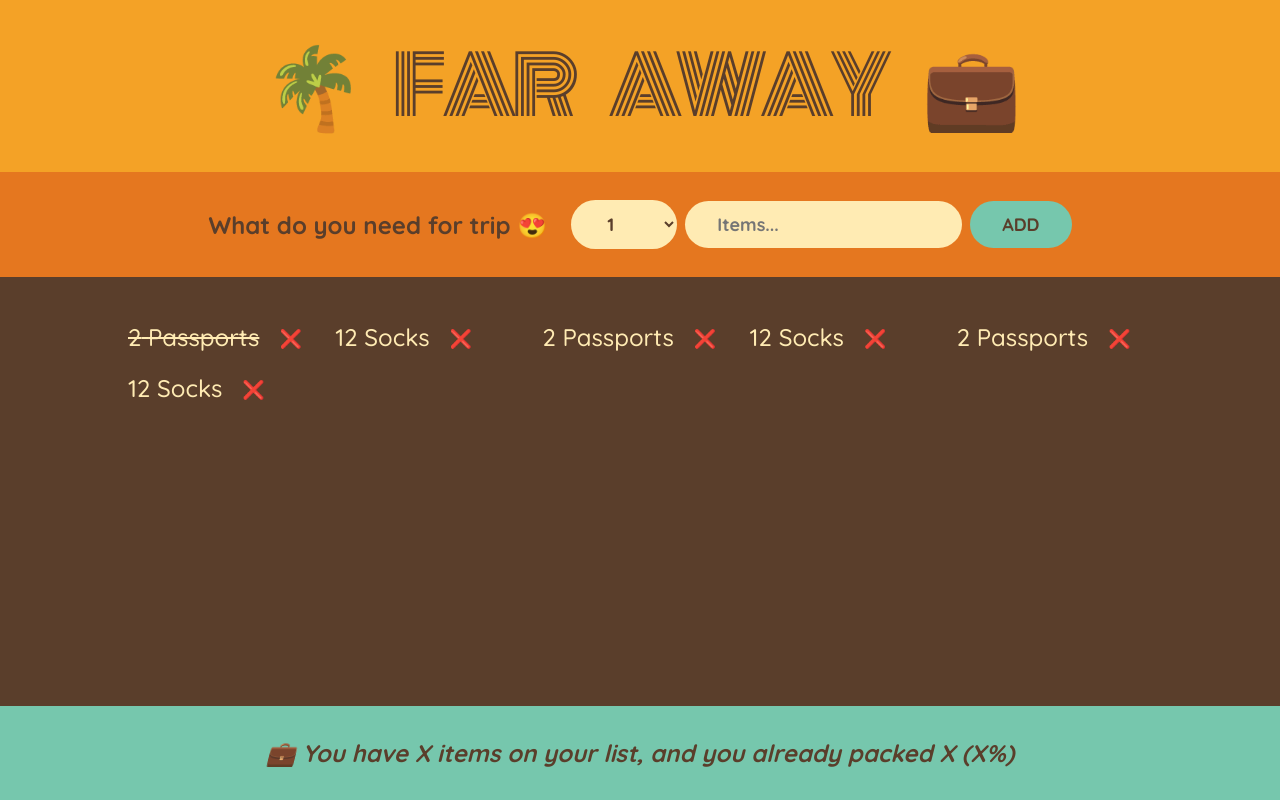
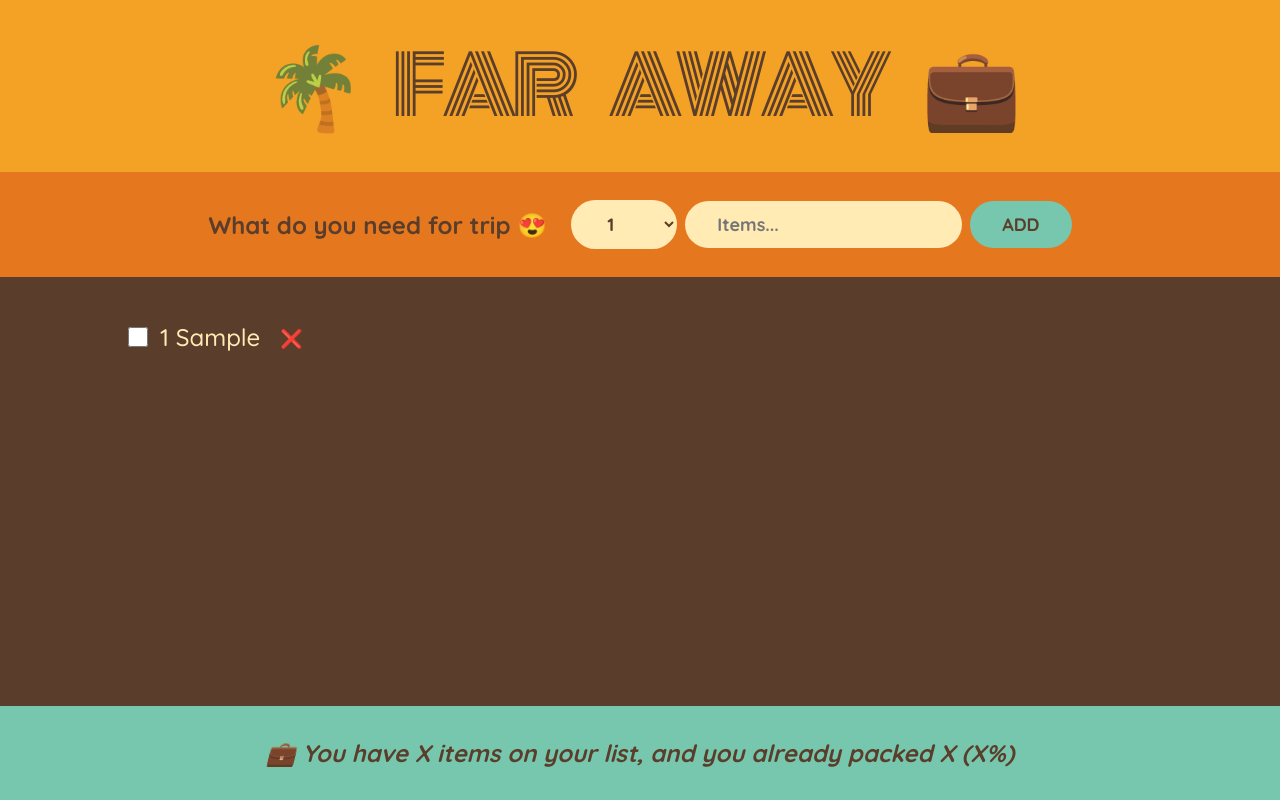
Before and after one commit to Talha1020/Travel-List, a React (Create React App) app: page / in a window 1280 px wide. Both pictures are taken after typing "Sample" into the empty fields and a click on the button "ADD". Built offline with nearby package versions, Linux system fonts and the light colour scheme.

Commit message:
List marking and deleting feature implemented

```diff
--- a/src/App.js
+++ b/src/App.js
@@ -1,20 +1,35 @@
 import { useState } from "react";
 
-const initialItems = [
-  { id: 1, description: "Passports", quantity: 2, packed: true },
-  { id: 2, description: "Socks", quantity: 12, packed: false },
-  { id: 3, description: "Passports", quantity: 2, packed: false },
-  { id: 4, description: "Socks", quantity: 12, packed: false },
-  { id: 5, description: "Passports", quantity: 2, packed: false },
-  { id: 6, description: "Socks", quantity: 12, packed: false },
-];
+export default function App() {
+  const [ItemsList, setItemsList] = useState([]);
+  function onAddItems(itemsCheckList) {
+    setItemsList((ItemsList) => [...ItemsList, itemsCheckList]);
+  }
+  function onDeleteItems(id) {
+    setItemsList(ItemsList.filter((items) => items.id !== id));
+  }
 
-export default function App() {
+  function strikePackedItems(id) {
+    setItemsList((ItemsList) =>
+      ItemsList.map(
+        (previousitems) =>
+          previousitems.id === id
+            ? { ...previousitems, packed: !previousitems.packed }
+            : previousitems
+        // To consider property which is after the packed items because it is the way to replace old items in the object/ update it
+      )
+    );
+  }
   return (
     <div className="app">
       <Logo />
-      <Form />
-      <PackingList />
+      <Form onAddItems={onAddItems} />
+      <PackingList
+        strikePackedItems={strikePackedItems}
+        setItemsList={setItemsList}
+        onDeleteItems={onDeleteItems}
+        ItemsList={ItemsList}
+      />
       <Stats />
     </div>
   );
@@ -23,9 +38,10 @@ export default function App() {
 function Logo() {
   return <h1>🌴 Far Away 💼</h1>;
 }
-function Form() {
+function Form({ onAddItems }) {
   const [description, setDescription] = useState("");
   const [quantity, setQuantity] = useState(1);
+
   // dont add the state variables here since they will render each time when state is changed. So use it in submit handler
   function HandlerSubmit(e) {
     e.preventDefault();
@@ -36,6 +52,7 @@ function Form() {
       packed: false,
       id: Date.now(),
     };
+    onAddItems(itemsCheckList);
     setDescription("");
     setQuantity(1);
   }
@@ -65,25 +82,33 @@ function Form() {
     </form>
   );
 }
-function PackingList() {
+function PackingList({ ItemsList, onDeleteItems, strikePackedItems }) {
   return (
     <div className="list">
       <ul>
-        {initialItems.map((items) => (
-          <Item items={items} />
+        {ItemsList.map((items) => (
+          <Item
+            onDeleteItems={onDeleteItems}
+            strikePackedItems={strikePackedItems}
+            items={items}
+          />
         ))}
       </ul>
     </div>
   );
 }
 
-function Item({ items }) {
+function Item({ items, onDeleteItems, strikePackedItems }) {
   return (
     <li key={items.id}>
+      <input
+        type="checkbox"
+        onChange={() => strikePackedItems(items.id)}
+      ></input>
       <span style={items.packed ? { textDecoration: "line-through" } : {}}>
         {items.quantity} {items.description}
       </span>
-      <button>❌</button>
+      <button onClick={() => onDeleteItems(items.id)}>❌</button>
     </li>
   );
 }
--- a/src/index.css
+++ b/src/index.css
@@ -131,7 +131,8 @@ input {
 input[type="checkbox"] {
   height: 2rem;
   width: 2rem;
-  accent-color: #e5771f;
+  accent-color: #1fd8e5;
+  cursor: pointer;
 }
 
 .list li button {
```
